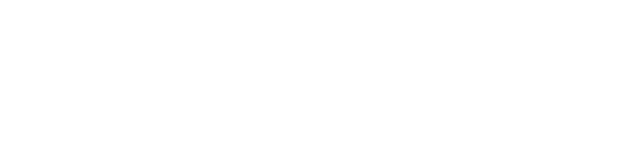
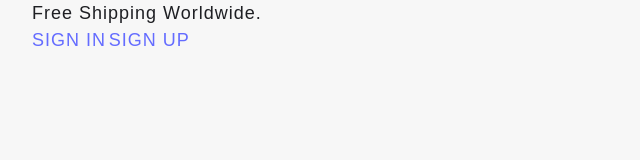
Before and after one commit to hadiofficialdev/E-CommWebsite, a website built with Vite: page index.html in a window 1280 px wide. Shown: the whole page, without its empty margins (0-640 px from the left). Built offline with nearby package versions, Linux system fonts and the light colour scheme.

Commit message:
navbar started

```diff
--- a/index.html
+++ b/index.html
@@ -2,12 +2,23 @@
 <html lang="en">
   <head>
     <meta charset="UTF-8" />
-    <link rel="icon" type="image/svg+xml" href="/favicon.svg" />
+    <link rel="stylesheet" href="style.css">
     <meta name="viewport" content="width=device-width, initial-scale=1.0" />
-    <title>ecommwebsite</title>
+    <title>Ecommwebsite</title>
   </head>
   <body>
-    <div id="app"></div>
+    <header class="section_navbar">
+      <section class="top-txt">
+        <div class="head_container"></div>
+        <div class="head_txt">
+          <p>Free Shipping Worldwide.</p>
+        </div>
+        <div class="signUp">
+          <a href="#">SIGN IN</a>
+          <a href="#">SIGN UP</a>
+        </div>
+      </section>
+    </header>
     <script type="module" src="/src/main.js"></script>
   </body>
 </html>
--- a/src/style.css
+++ b/src/style.css
@@ -0,0 +1,69 @@
+* {
+  margin:0;
+  padding:0;
+  box-sizing: border-box;
+}
+:root {
+  font-family:"Urbanist",sans-serif;
+  line-height:1.5;
+  font-weight:400;
+  font-synthesis: none;
+  text-rendering: optimizeLegibility;
+
+
+  --buttonColor: #2a2c30;
+  --secondaryColor: #4b4f56;
+  --borderColor: #e3eaf0;
+  --backgroundColor: #f7f7f7;
+  --backgroundSecondary: #fefefe;
+  --textColor: #1e1f23;
+  --anchorColor: #535bf2;
+  --main-color: #535bf2;
+  --supporting-color: #ebf3fe;
+  --glow-color: hsl(186, 91%, 4%);
+}
+
+html {
+  font-size: 62.5%;
+  color:var(--textColor);
+}
+body {
+  margin:0 auto;
+  padding:0 32px;
+  min-width: 320px;
+  background-color: var(--backgroundColor);
+}
+
+h1,h2,h3,h4,h5,h6 {
+  line-height:1.1;
+  color: var(--textColor);
+}
+
+h1 {
+  font-size:3.2rem;
+}
+h2 {
+  font-size:3.2rem;
+}
+p,li,a,label {
+  font-size:1.8rem;
+  letter-spacing:0.1rem;
+  line-height: 1.5;
+  font-weight: 400;
+ /* color: var(--para-color)// */
+}
+li {
+  list-style: none;
+}
+a {
+  color:#646cff;
+  text-decoration:none
+}
+a:hover {
+  color:#535bf2
+}
+::placeholder {
+  font-family:"Urbanist",sans-serif;
+  line-height:1.5;
+  font-weight:400;
+}
```
Also changed, not shown: 1 other file.
